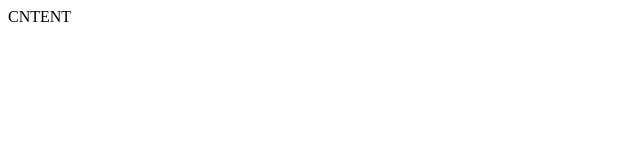
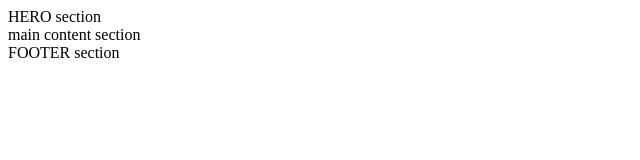
Before and after one commit to zvlzvl/coming-soon, a website: page index.html in a window 1280 px wide. Shown: the whole page, without its empty margins (0-640 px from the left). Drawn offline with Linux system fonts and the light colour scheme.

Commit message:
HTML structure update

```diff
--- a/index.html
+++ b/index.html
@@ -1,11 +1,24 @@
 <!DOCTYPE html>
 <html lang="en">
+
 <head>
     <meta charset="UTF-8">
     <meta name="viewport" content="width=device-width, initial-scale=1.0">
     <title>Coming soon</title>
 </head>
+
 <body>
-    CNTENT
+    <main>
+        <section>
+            HERO section
+        </section>
+        <section>
+            main content section
+        </section>
+    </main>
+    <footer>
+        FOOTER section
+    </footer>
 </body>
+
 </html>
```
